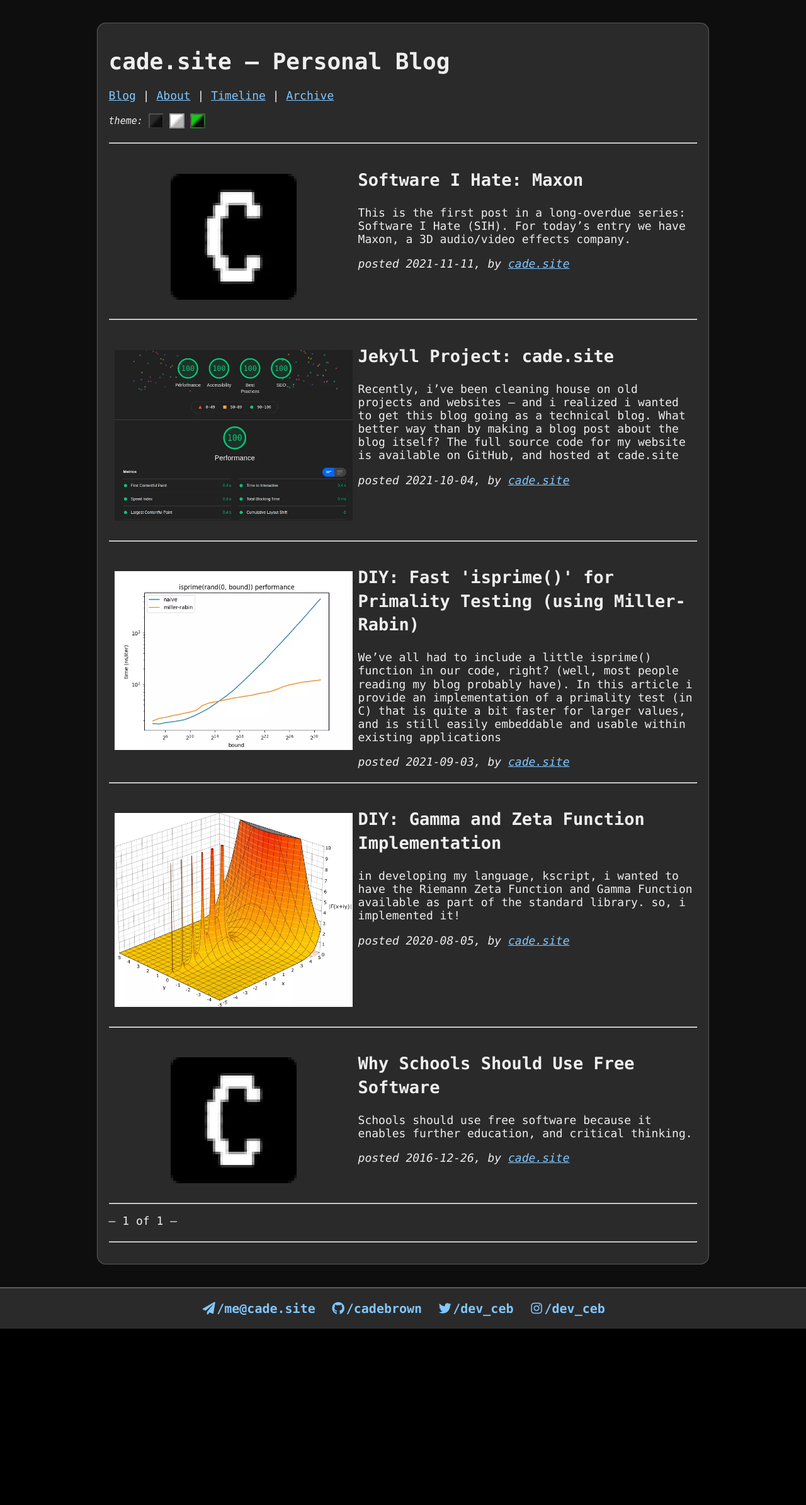
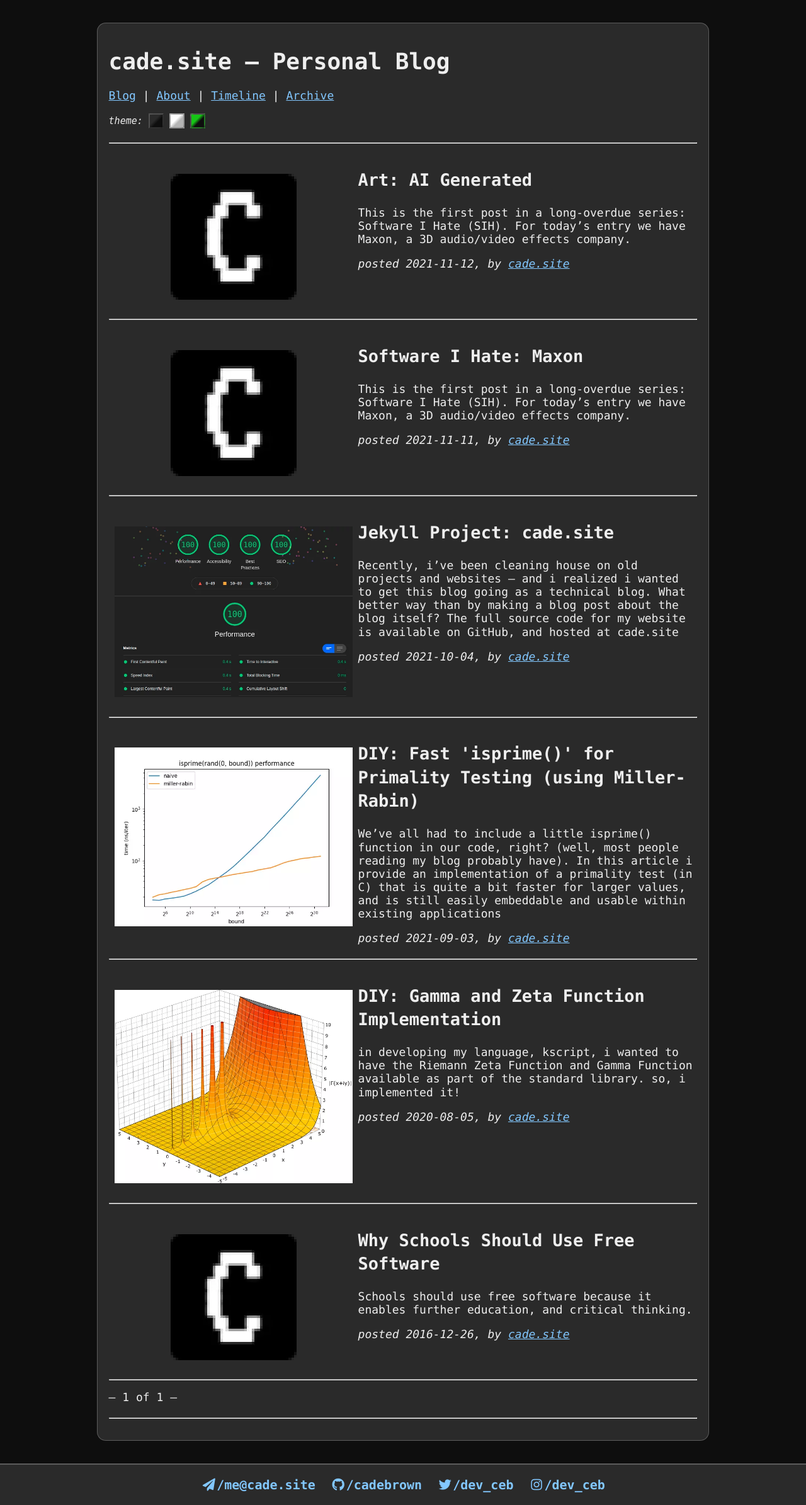
Before and after one commit to cadebrown/old.cade.site, a Jekyll site: the page built from index.html, in a window 1280 px wide. Shown: the whole page at 63% size. Built offline with Jekyll 4.4.1, drawn with Linux system fonts in a browser that asks for light colours; nearby versions of some CDN libraries; the list of posts is cut into pages by our own code; before the commit the page ends 2110 px from its top, so only the background shows below that.

Commit message:
art post

```diff
--- /dev/null
+++ b/_posts/2021-11-12-art-aigen.md
@@ -0,0 +1,27 @@
+---
+layout: post
+title: "Art: AI Generated"
+categories: [art]
+tags: [art, math]
+thumb: /files/favicon.webp
+---
+
+This is the first post in a long-overdue series: Software I Hate (SIH). For today's entry we have [Maxon](https://maxon.net), a 3D audio/video effects company.
+
+<!--more-->
+
+## Face Morph Videos
+
+
+### CEB 0
+
+<video controls loop>
+    <source src="https://i.imgur.com/DguqciG.mp4" type="video/mp4">
+
+</video>
+
+### AZH 0
+
+<video controls loop>
+    <source src="https://i.imgur.com/ohk1fhq.mp4" type="video/mp4">
+</video>
--- a/css/main.css
+++ b/css/main.css
@@ -282,6 +282,20 @@
     margin-block-start: 0.5em;
 }
 
+/** videos **/
+
+
+video {
+    margin: auto;
+
+    /* limit the size... i've been tweaking these values */
+    max-width: 80%;
+    max-height: 65vh;
+
+    display: block;
+    border: solid 1px var(--col-border-fig);
+}
+
 /** images **/
 
 img {
```
